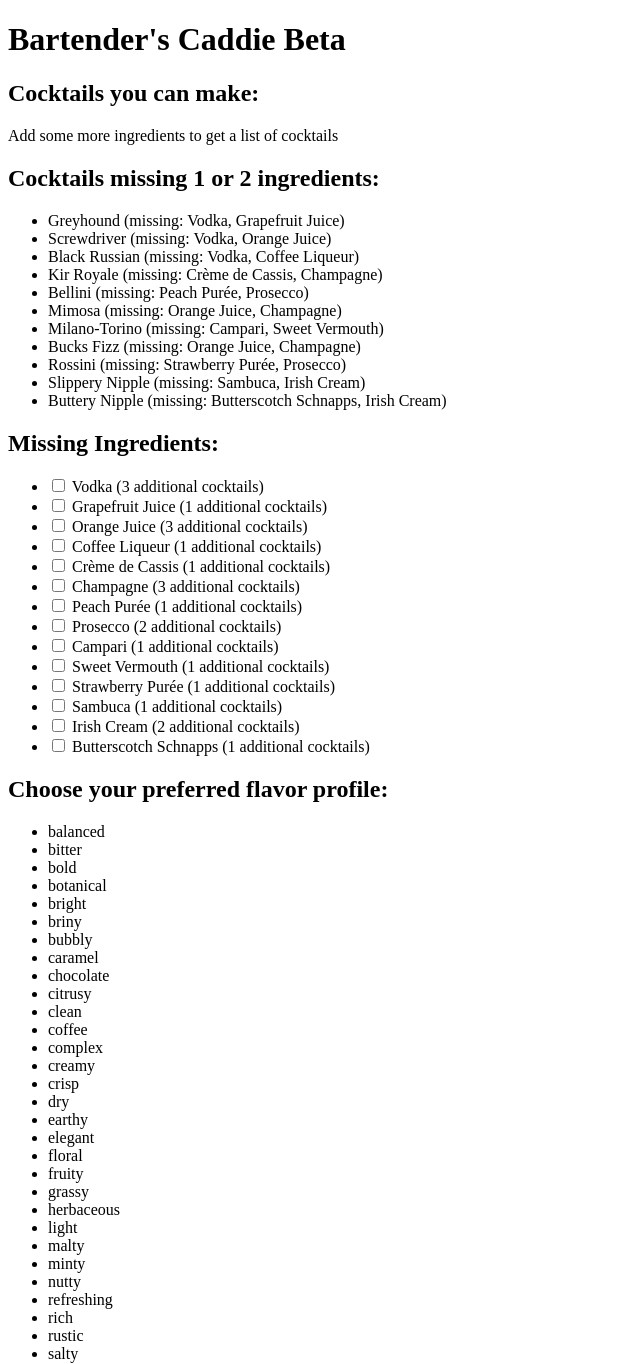
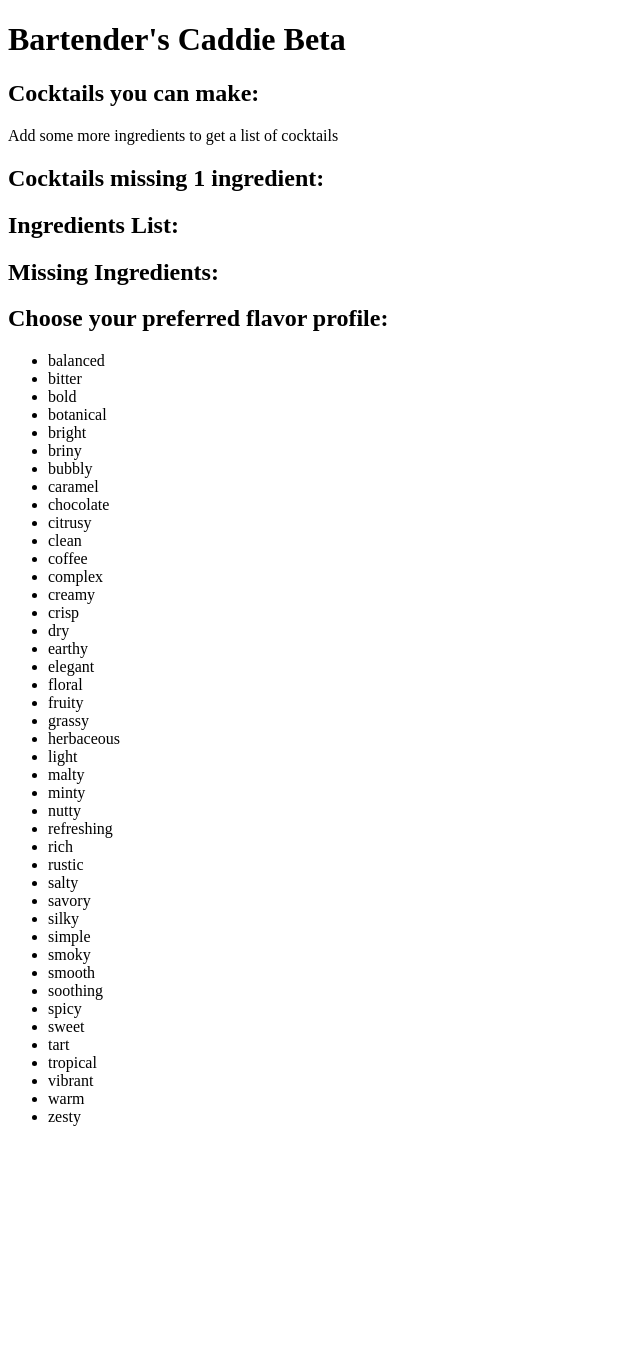
Before and after one commit to Bojangler/bartenders_caddie, a Flask app: page / in a window 1280 px wide. Shown: the top 1364 px of the page, without its empty margins (0-640 px from the left). After the commit the page ends 1126 px from the top, so only its background shows below. Run offline with Flask 3, Linux system fonts and the light colour scheme.

Commit message:
Revert to previous version of index.html

```diff
--- a/templates/index.html
+++ b/templates/index.html
@@ -23,6 +23,21 @@
             document.getElementById('filter-flavor-profile').value = '';
             document.getElementById('filter-form').submit();
         }
+
+        function addIngredientToAvailableList(checkbox) {
+            const form = document.getElementById('update-ingredients-form');
+            if (checkbox.checked) {
+                const input = document.createElement('input');
+                input.type = 'hidden';
+                input.name = 'available_ingredients';
+                input.value = checkbox.value;
+                form.appendChild(input);
+            } else {
+                const inputs = form.querySelectorAll(`input[name="available_ingredients"][value="${checkbox.value}"]`);
+                inputs.forEach(input => input.remove());
+            }
+            updateIngredients();
+        }
     </script>
 </head>
 <body>
@@ -43,16 +58,31 @@
         <button onclick="clearFilter()">Clear Filter</button>
     {% endif %}
 
-    <h2>Cocktails missing 1 or 2 ingredients{% if filter_ingredient %} with {{ filter_ingredient }}{% endif %}{% if filter_flavor_profile %} that are {{ filter_flavor_profile }}{% endif %}:</h2>
+    <h2>Cocktails missing 1 ingredient{% if filter_ingredient %} with {{ filter_ingredient }}{% endif %}{% if filter_flavor_profile %} that are {{ filter_flavor_profile }}{% endif %}:</h2>
     {% if almost_suggestions %}
+        {% set sorted_almost_suggestions = almost_suggestions|sort(attribute='1') %}
         <ul>
-            {% for cocktail, missing in almost_suggestions %}
-                <li>{{ cocktail }} (missing: {{ missing | join(', ') }})</li>
+            {% for cocktail, missing in sorted_almost_suggestions %}
+                {% if missing|length == 1 %}
+                    <li>{{ cocktail }} (missing: {{ missing | join(', ') }})</li>
+                {% endif %}
             {% endfor %}
         </ul>
     {% else %}
         <p>Add some more ingredients for cocktail suggestions</p>
     {% endif %}
+
+    <h2>Ingredients List:</h2>
+    <ul>
+        {% for ingredient in sorted_ingredients %}
+            <li>
+                <input type="checkbox" name="ingredients_list" value="{{ ingredient }}"
+                       {% if all_ingredients[ingredient] == 'available' %}checked{% endif %}
+                       onchange="addIngredientToAvailableList(this)">
+                <span onclick="filterCocktails('{{ ingredient }}')">{{ ingredient }}</span>
+            </li>
+        {% endfor %}
+    </ul>
 
     <form method="post" id="update-ingredients-form">
         {% if available_ingredients %}
@@ -60,24 +90,23 @@
             <ul>
                 {% for ingredient in available_ingredients %}
                     <li>
-                        <input type="checkbox" name="available_ingredients" value="{{ ingredient }}" checked onchange="updateIngredients()">
-                        {{ ingredient }} (<span onclick="filterCocktails('{{ ingredient }}')">{{ ingredient_cocktail_count[ingredient] }} cocktails</span>)
+                        <input type="checkbox" name="available_ingredients" value="{{ ingredient }}" checked onchange="addIngredientToAvailableList(this)">
+                        <span onclick="filterCocktails('{{ ingredient }}')">{{ ingredient }}</span> (<span onclick="filterCocktails('{{ ingredient }}')">{{ ingredient_cocktail_count[ingredient] }} cocktails</span>)
                     </li>
                 {% endfor %}
             </ul>
         {% endif %}
 
-        {% if missing_ingredients %}
-            <h2>Missing Ingredients:</h2>
-            <ul>
-                {% for ingredient, count in missing_ingredients.items() %}
+        <h2>Missing Ingredients:</h2>
+        <ul>
+            {% for ingredient in sorted_ingredients %}
+                {% if all_ingredients[ingredient] == 'missing' %}
                     <li>
-                        <input type="checkbox" name="missing_ingredients" value="{{ ingredient }}" onchange="updateIngredients()">
-                        {{ ingredient }} (<span onclick="filterCocktails('{{ ingredient }}')">{{ count }} additional cocktails</span>)
+                        <span onclick="filterCocktails('{{ ingredient }}')">{{ ingredient }}</span> (<span onclick="filterCocktails('{{ ingredient }}')">{{ missing_ingredients[ingredient] }} additional cocktails</span>)
                     </li>
-                {% endfor %}
-            </ul>
-        {% endif %}
+                {% endif %}
+            {% endfor %}
+        </ul>
     </form>
 
     <form method="post" id="filter-form">
```
